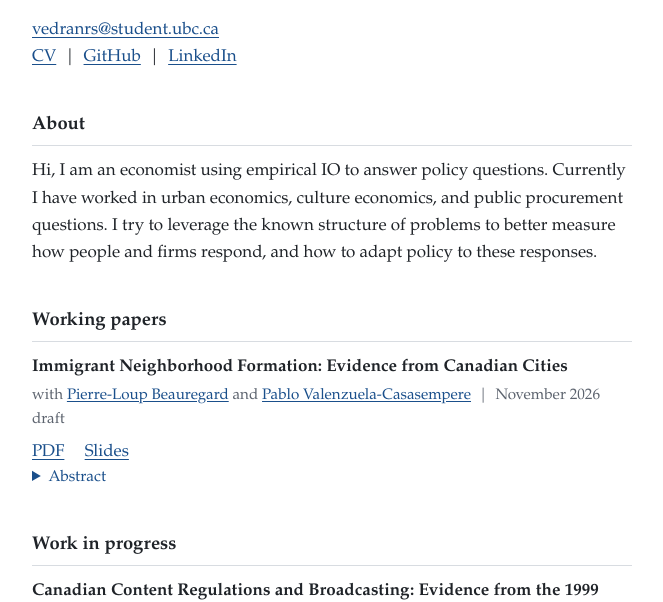
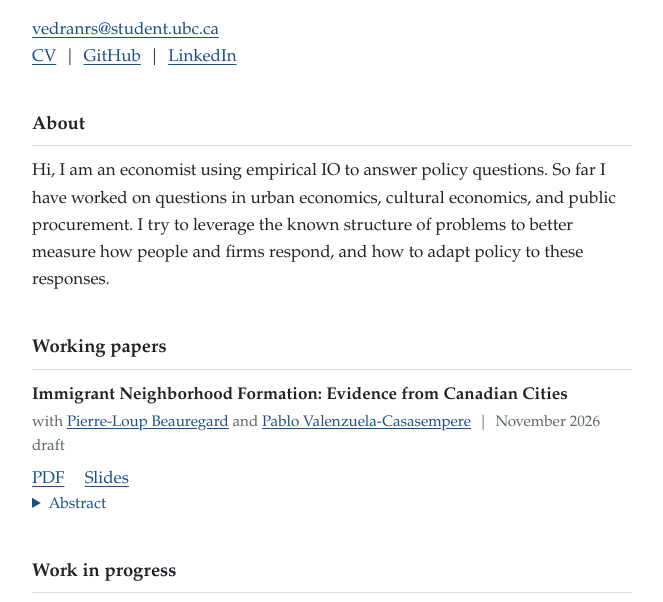
Before and after one commit to VedranRazmilic/VedranRazmilic.github.io, a plain HTML site: page index.html in a window 1280 px wide. Shown: the part 156-758 px from the top of the page, without its empty margins (308-971 px from the left). Drawn offline with Linux system fonts and the light colour scheme.

Commit message:
Fix tense in About description
Co-Authored-By: Claude Opus 5.5 <noreply@anthropic.com>

```diff
--- a/index.html
+++ b/index.html
@@ -84,7 +84,7 @@
 
     <section>
       <h2>About</h2>
-      <p>Hi, I am an economist using empirical IO to answer policy questions. Currently I have worked in urban economics, culture economics, and public procurement questions. I try to leverage the known structure of problems to better measure how people and firms respond, and how to adapt policy to these responses.</p>
+      <p>Hi, I am an economist using empirical IO to answer policy questions. So far I have worked on questions in urban economics, cultural economics, and public procurement. I try to leverage the known structure of problems to better measure how people and firms respond, and how to adapt policy to these responses.</p>
     </section>
 
     <section>
```
